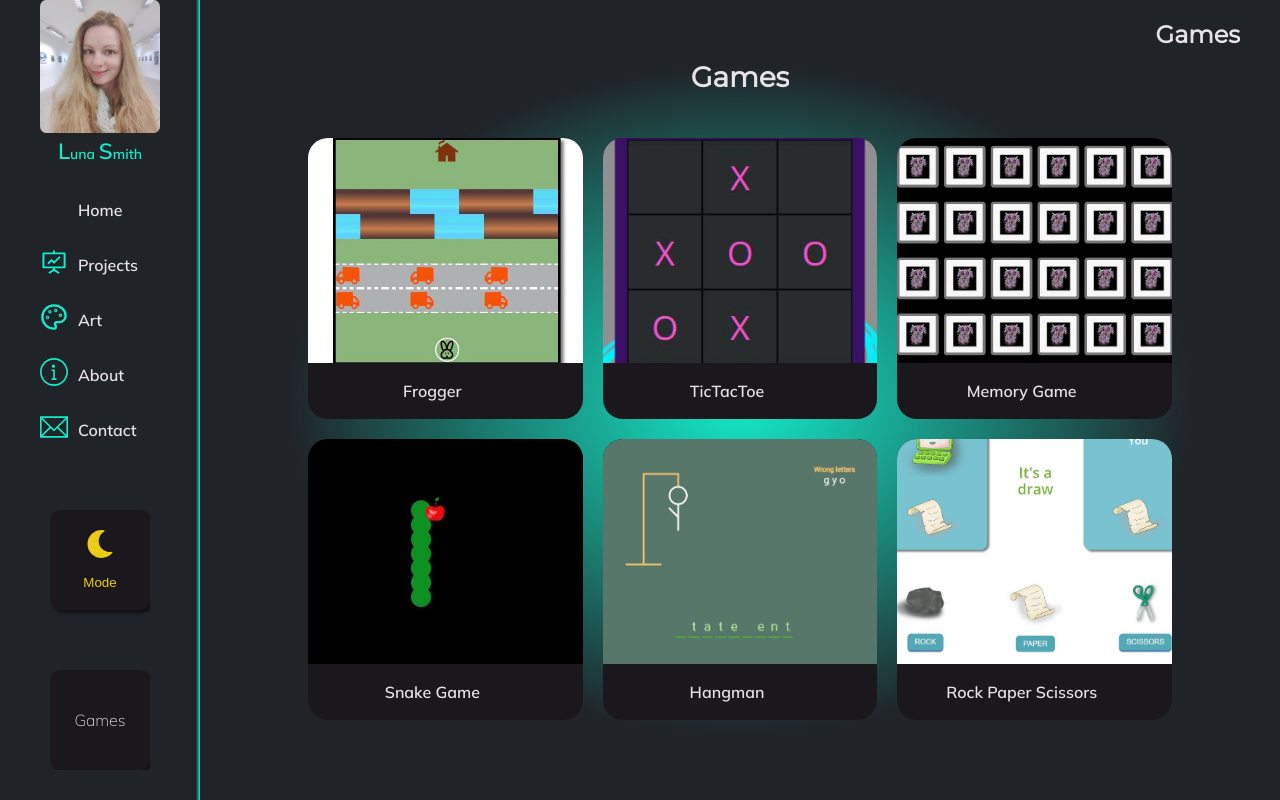
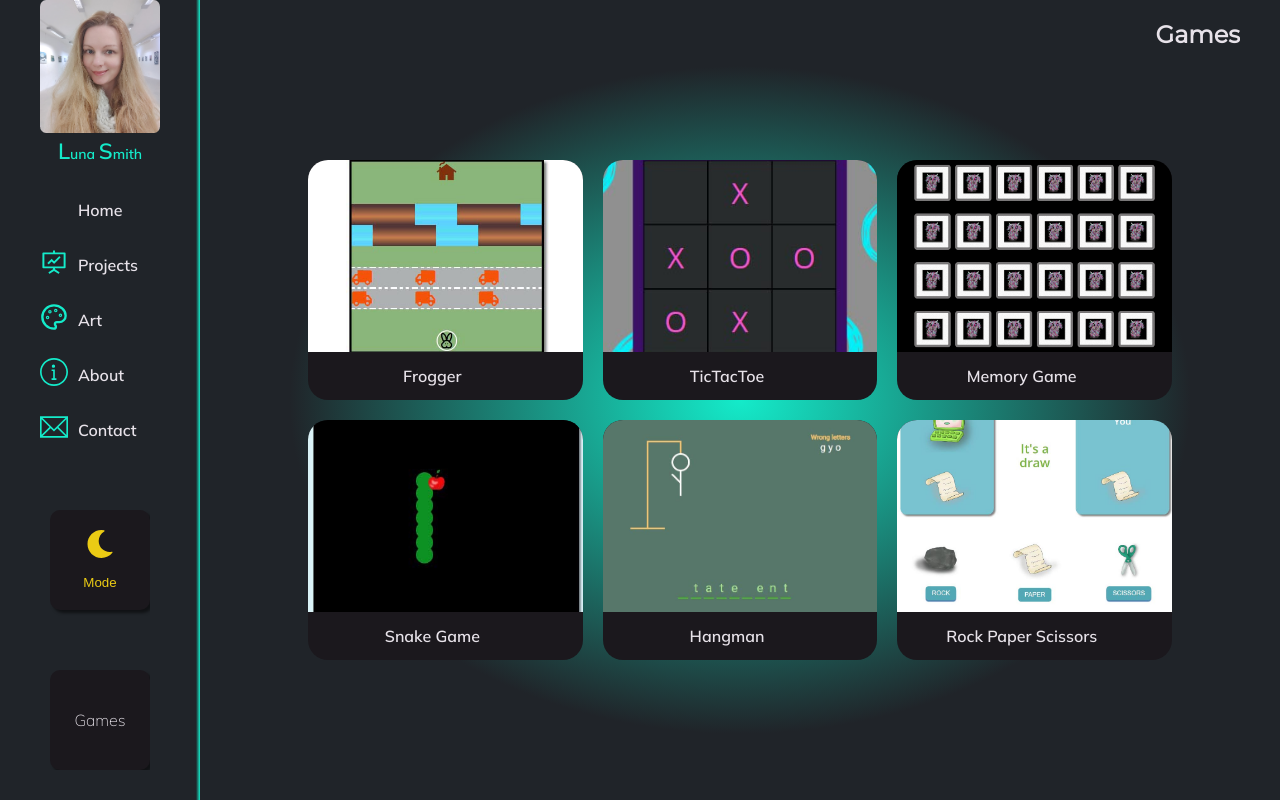
Before and after one commit to Lu-Smith/new_react_portfolio_sass, a React (Create React App) app: page /games in a window 1280 px wide. Built offline with nearby package versions, Linux system fonts and the light colour scheme; some icons are missing.

Commit message:
Updated Games

```diff
--- a/src/components/Games.tsx
+++ b/src/components/Games.tsx
@@ -21,7 +21,6 @@ const Games = () => {
           return <div key={index}>
             {project.title === 'Games' &&
             <div className="projectsContainer">
-              <h3>{project.title}</h3>
               <div
               className='game'>
                 {project.project.map((item, index) => {
--- a/src/styles/games.scss
+++ b/src/styles/games.scss
@@ -5,10 +5,6 @@
     .componentContainer {
         .projectsContainer {
             background: $hero-background;
-
-            h3 {
-                color: $primary-color;
-            }
 
             .game {
                 a {
@@ -31,10 +27,6 @@
     .componentContainer {
         .projectsContainer {
             background: $light-hero-background;
-
-            h3 {
-                color: $secondary-color;
-            }
 
             .game {
                 a {
@@ -75,21 +67,14 @@
         }
 
         .projectsContainer {
-            @include flex-direction(center, column);
+            @include flex(center, center);
             height: 100vh;
             width: 100%;
-            gap: 5px;
-
-            h3 {
-                flex: 1;
-                font-size: $nav-font-size;
-                margin-top: 60px;
-            }
 
             .game {
+                margin-top: 100px;
                 grid-template-rows: repeat(2, 1fr);
                 grid-template-columns: repeat(3, 1fr);
-                flex: 8;
                 display: grid;
                 margin-bottom: 80px;
                 gap: 20px;
```
